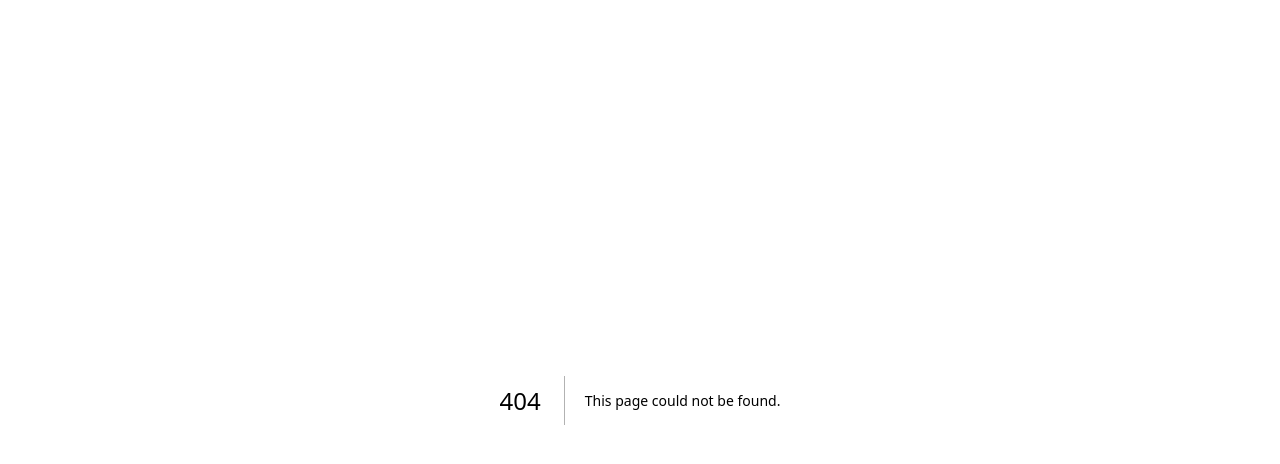
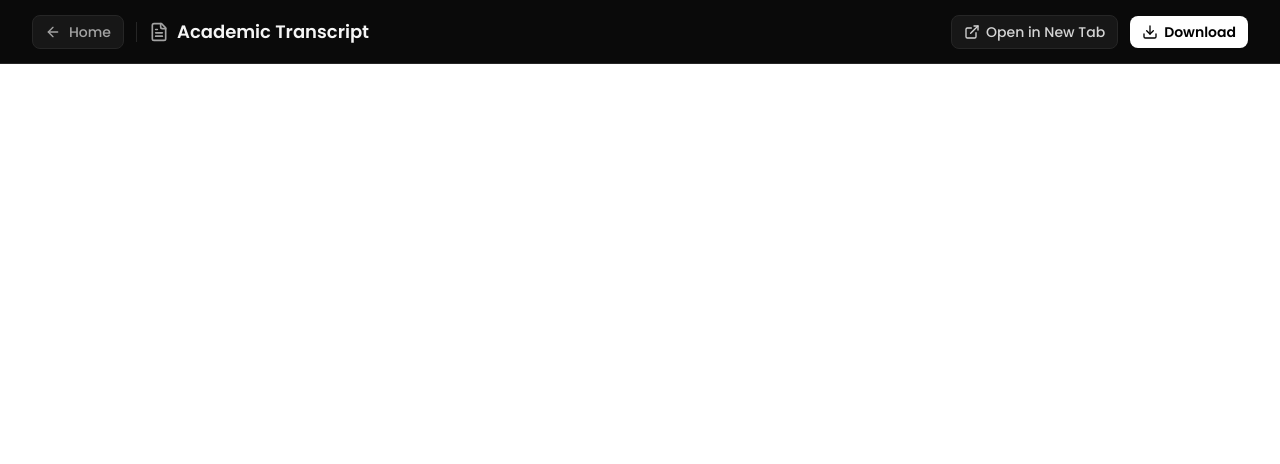
Before and after one commit to kalpshah18/PortfolioWebsite, a Next.js app: page /transcript in a window 1280 px wide. Before the commit this address had no page. Shown: the top 464 px of the page. Built offline with nearby package versions, Linux system fonts and the light colour scheme.

Commit message:
Added Transcript

```diff
--- /dev/null
+++ b/src/app/transcript/page.tsx
@@ -0,0 +1,11 @@
+import type { Metadata } from "next";
+import Transcript from "@/components/Transcript";
+
+export const metadata: Metadata = {
+  title: "Transcript | Kalp Shah",
+  description: "Academic Transcript of Kalp Shah",
+};
+
+export default function TranscriptPage() {
+  return <Transcript />;
+}
--- /dev/null
+++ b/src/components/Transcript.tsx
@@ -0,0 +1,70 @@
+"use client";
+
+import Link from "next/link";
+import { ArrowLeft, Download, ExternalLink, FileText } from "lucide-react";
+
+export default function Transcript() {
+  const pdfPath = "/assets/Transcript.pdf";
+
+  return (
+    <div className="flex flex-col h-screen w-screen bg-neutral-900 text-white overflow-hidden">
+      {/* Header bar */}
+      <header className="h-16 bg-neutral-950 border-b border-neutral-800 px-4 sm:px-8 flex items-center justify-between z-10 shrink-0">
+        <div className="flex items-center gap-3">
+          <Link
+            href="/"
+            className="flex items-center gap-2 text-sm font-medium text-neutral-400 hover:text-white transition-colors bg-neutral-900 hover:bg-neutral-800 px-3 py-1.5 rounded-lg border border-neutral-800"
+          >
+            <ArrowLeft className="w-4 h-4" />
+            <span>Home</span>
+          </Link>
+          <div className="h-5 w-px bg-neutral-800 hidden sm:block" />
+          <div className="flex items-center gap-2">
+            <FileText className="w-5 h-5 text-neutral-400" />
+            <h1 className="text-base sm:text-lg font-semibold text-neutral-100 truncate">
+              Academic Transcript
+            </h1>
+          </div>
+        </div>
+
+        <div className="flex items-center gap-2 sm:gap-3">
+          <a
+            href={pdfPath}
+            target="_blank"
+            rel="noopener noreferrer"
+            className="flex items-center gap-1.5 text-xs sm:text-sm font-medium text-neutral-300 hover:text-white bg-neutral-900 hover:bg-neutral-800 px-3 py-1.5 rounded-lg border border-neutral-800 transition-colors"
+            title="Open in new tab"
+          >
+            <ExternalLink className="w-4 h-4" />
+            <span className="hidden sm:inline">Open in New Tab</span>
+          </a>
+          <a
+            href={pdfPath}
+            download="Kalp_Shah_Transcript.pdf"
+            className="flex items-center gap-1.5 text-xs sm:text-sm font-medium text-black bg-white hover:bg-neutral-200 px-3 py-1.5 rounded-lg transition-colors font-semibold shadow-sm"
+            title="Download PDF"
+          >
+            <Download className="w-4 h-4" />
+            <span>Download</span>
+          </a>
+        </div>
+      </header>
+
+      {/* PDF Viewport */}
+      <main className="flex-1 w-full h-full bg-neutral-900 relative">
+        <object
+          data={pdfPath}
+          type="application/pdf"
+          className="w-full h-full"
+        >
+          <iframe
+            src={pdfPath}
+            className="w-full h-full border-0"
+            title="Academic Transcript PDF"
+            suppressHydrationWarning
+          />
+        </object>
+      </main>
+    </div>
+  );
+}
```
Also changed, not shown: 1 other file (tests, documents, lock files or other folders).
